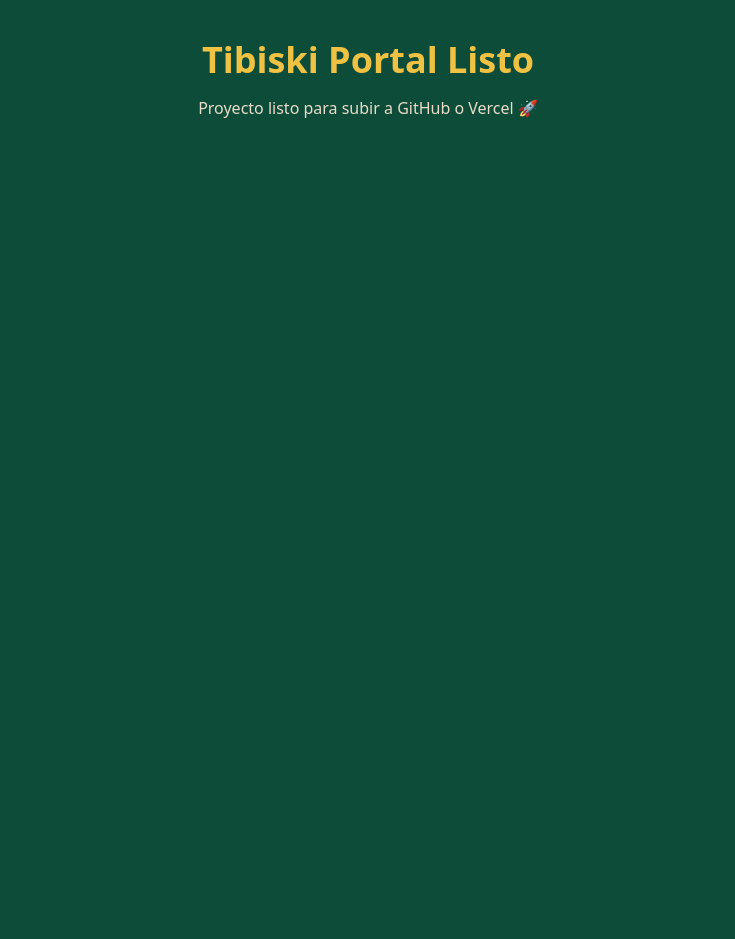
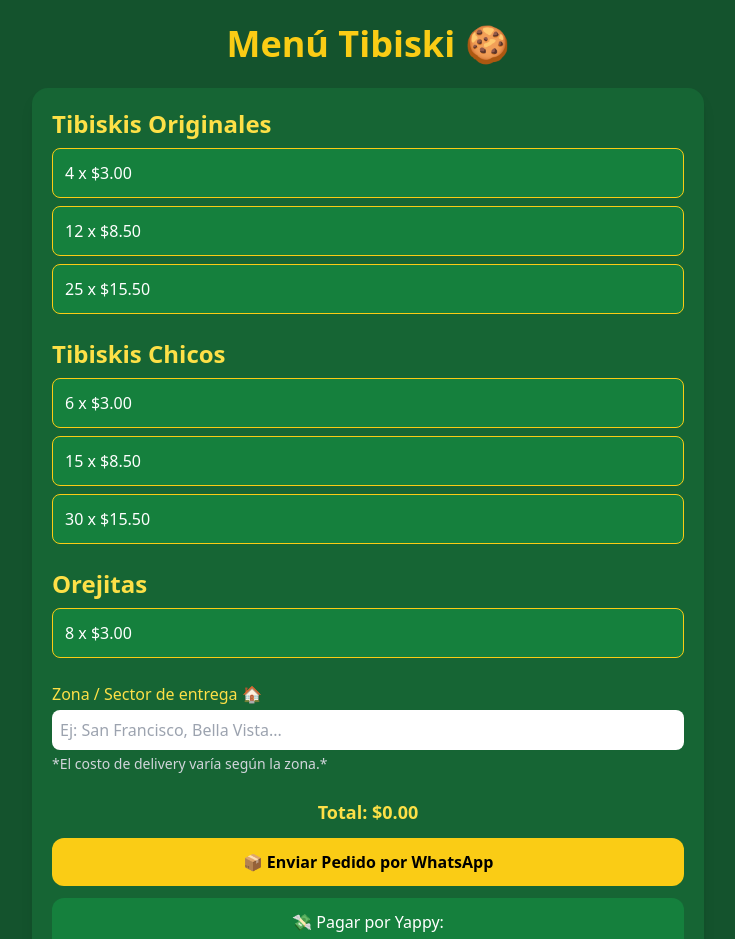
Before and after one commit to infobakerbros/Newtibiskiultimo, a React (Vite) app: page / in a window 1280 px wide. Shown: the top 939 px of the page, without its empty margins (272-1007 px from the left). Before the commit the page ends 800 px from the top, so only its background shows below. Built offline with nearby package versions, Linux system fonts and the light colour scheme.

Commit message:
Update App.jsx

```diff
--- a/src/App.jsx
+++ b/src/App.jsx
@@ -1,8 +1,113 @@
+import React, { useState } from "react";
+
 export default function App() {
+  const [zona, setZona] = useState("");
+  const [pedido, setPedido] = useState([]);
+
+  const menu = {
+    "Tibiskis Originales": [
+      { cantidad: 4, precio: 3.0 },
+      { cantidad: 12, precio: 8.5 },
+      { cantidad: 25, precio: 15.5 },
+    ],
+    "Tibiskis Chicos": [
+      { cantidad: 6, precio: 3.0 },
+      { cantidad: 15, precio: 8.5 },
+      { cantidad: 30, precio: 15.5 },
+    ],
+    "Orejitas": [{ cantidad: 8, precio: 3.0 }],
+  };
+
+  const toggleItem = (nombre, cantidad, precio) => {
+    const itemId = `${nombre}-${cantidad}`;
+    setPedido((prev) =>
+      prev.some((i) => i.id === itemId)
+        ? prev.filter((i) => i.id !== itemId)
+        : [...prev, { id: itemId, nombre, cantidad, precio }]
+    );
+  };
+
+  const total = pedido.reduce((sum, i) => sum + i.precio, 0).toFixed(2);
+
+  const mensajeWhatsApp = encodeURIComponent(
+    `🧁 *Nuevo pedido Tibiski* 🧁
+${pedido
+  .map((i) => `• ${i.nombre} (${i.cantidad}) - $${i.precio.toFixed(2)}`)
+  .join("\n")}
+📍 Zona: ${zona || "No especificada"}
+💰 Total: $${total}
+Gracias por preferir Tibiski 💛`
+  );
+
+  const linkWhatsApp = `https://wa.me/50762386744?text=${mensajeWhatsApp}`;
+
   return (
-    <div className="p-10 text-center">
-      <h1 className="text-4xl font-bold text-tibiskiGold">Tibiski Portal Listo</h1>
-      <p className="mt-4 text-tibiskiBeige">Proyecto listo para subir a GitHub o Vercel 🚀</p>
+    <div className="min-h-screen bg-green-900 text-white p-6">
+      <h1 className="text-3xl md:text-4xl font-bold text-center text-yellow-400 mb-6">
+        Menú Tibiski 🍪
+      </h1>
+
+      <div className="max-w-2xl mx-auto bg-green-800 p-5 rounded-2xl shadow-lg">
+        {Object.keys(menu).map((categoria) => (
+          <div key={categoria} className="mb-6">
+            <h2 className="text-2xl text-yellow-300 font-semibold mb-2">
+              {categoria}
+            </h2>
+            {menu[categoria].map(({ cantidad, precio }) => {
+              const itemId = `${categoria}-${cantidad}`;
+              const activo = pedido.some((i) => i.id === itemId);
+              return (
+                <button
+                  key={itemId}
+                  onClick={() => toggleItem(categoria, cantidad, precio)}
+                  className={`block w-full text-left border rounded-lg p-3 mb-2 transition ${
+                    activo
+                      ? "bg-yellow-400 text-black border-yellow-400"
+                      : "bg-green-700 border-yellow-400 hover:bg-green-600"
+                  }`}
+                >
+                  {cantidad} x ${precio.toFixed(2)}
+                </button>
+              );
+            })}
+          </div>
+        ))}
+
+        <div className="mb-6">
+          <label className="block text-yellow-300 mb-1">
+            Zona / Sector de entrega 🏠
+          </label>
+          <input
+            value={zona}
+            onChange={(e) => setZona(e.target.value)}
+            placeholder="Ej: San Francisco, Bella Vista..."
+            className="w-full p-2 rounded-lg text-black"
+          />
+          <p className="text-sm text-gray-300 mt-1">
+            *El costo de delivery varía según la zona.*
+          </p>
+        </div>
+
+        <div className="text-center space-y-3">
+          <p className="text-lg font-semibold text-yellow-300">
+            Total: ${total}
+          </p>
+
+          <a
+            href={linkWhatsApp}
+            target="_blank"
+            rel="noopener noreferrer"
+            className="block bg-yellow-400 text-black font-semibold py-3 rounded-xl hover:bg-yellow-300 transition"
+          >
+            📦 Enviar Pedido por WhatsApp
+          </a>
+
+          <div className="bg-green-700 py-3 rounded-xl mt-2">
+            <p>💸 Pagar por Yappy:</p>
+            <p className="text-yellow-300 font-bold text-xl">6317-0993</p>
+          </div>
+        </div>
+      </div>
     </div>
   );
 }
```
